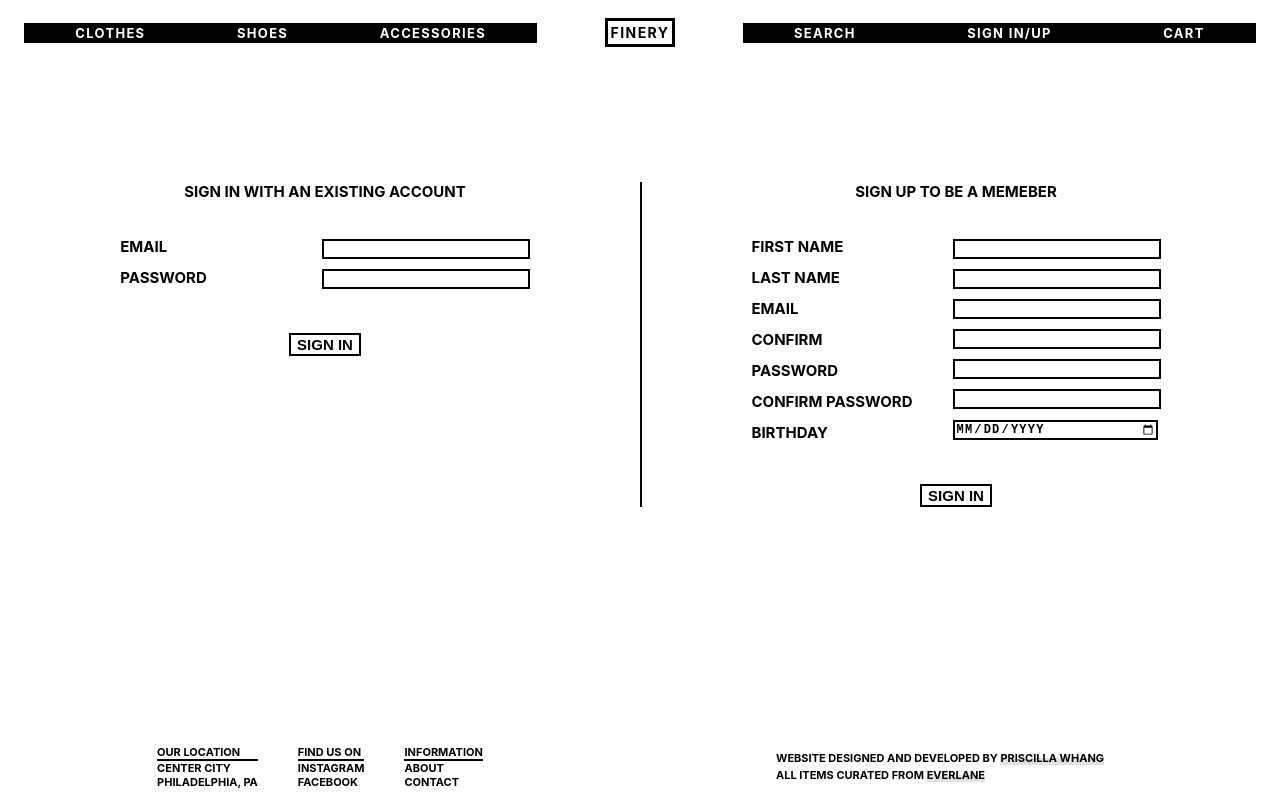
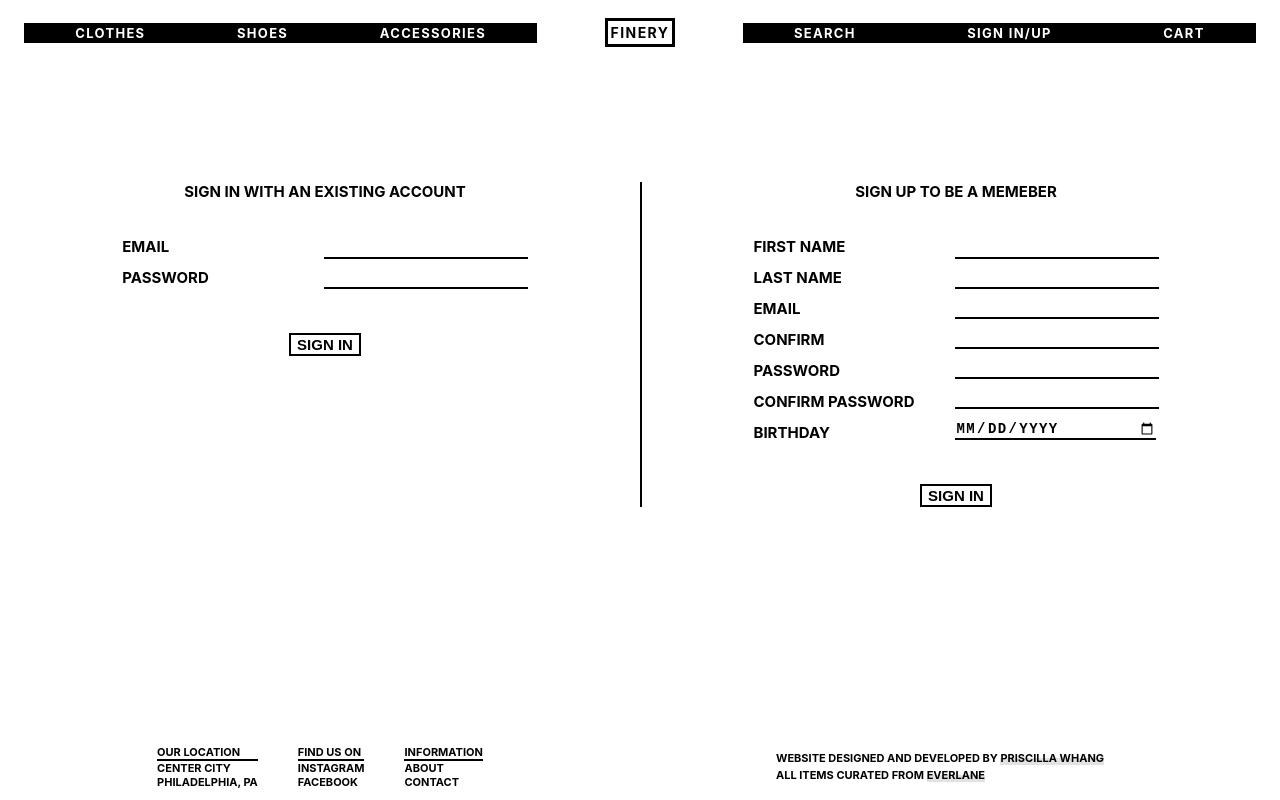
Before and after one commit to qriscilla/finery, a React (Create React App) app: page /finery/account in a window 1280 px wide. Built offline with nearby package versions, Linux system fonts and the light colour scheme.

Commit message:
Fixed input style on account page

```diff
--- a/src/components/pages/Account.js
+++ b/src/components/pages/Account.js
@@ -12,7 +12,7 @@
     textAlign: 'center',
     marginBottom: '20px',
     fontWeight: 'bold',
-    fontSize: '15px'
+    fontSize: '15px',
 }
 const field = {
     marginBottom:'12px',
@@ -20,7 +20,7 @@
     fontSize:'15px'
 }
 const fields = {
-    marginBottom: '12px',
+    marginBottom: '14px',
     fontWeight:'bold',
     fontSize:'15px',
     marginRight:'75px'
@@ -29,8 +29,9 @@
     outline:'none',
     fontWeight:'bold',
     textTransform:'uppercase',
-    border:'2px solid black',
-    fontSize:'12px',
+    border:'none',
+    borderBottom:'2px solid black',
+    fontSize:'14px',
     letterSpacing:'0.1em',
     width:'200px',
     marginBottom:'8px'
@@ -73,6 +74,7 @@
 
             <Grid item container direction='column' justify='center' xs={12} md={6} className={classes.borderBottom}>
                 <span style={sign}>SIGN IN WITH AN EXISTING ACCOUNT</span>
+
 
                 <Grid item container direction='row' justify='center' style={{marginLeft:'-20px'}}>
                     <Grid item>
```
